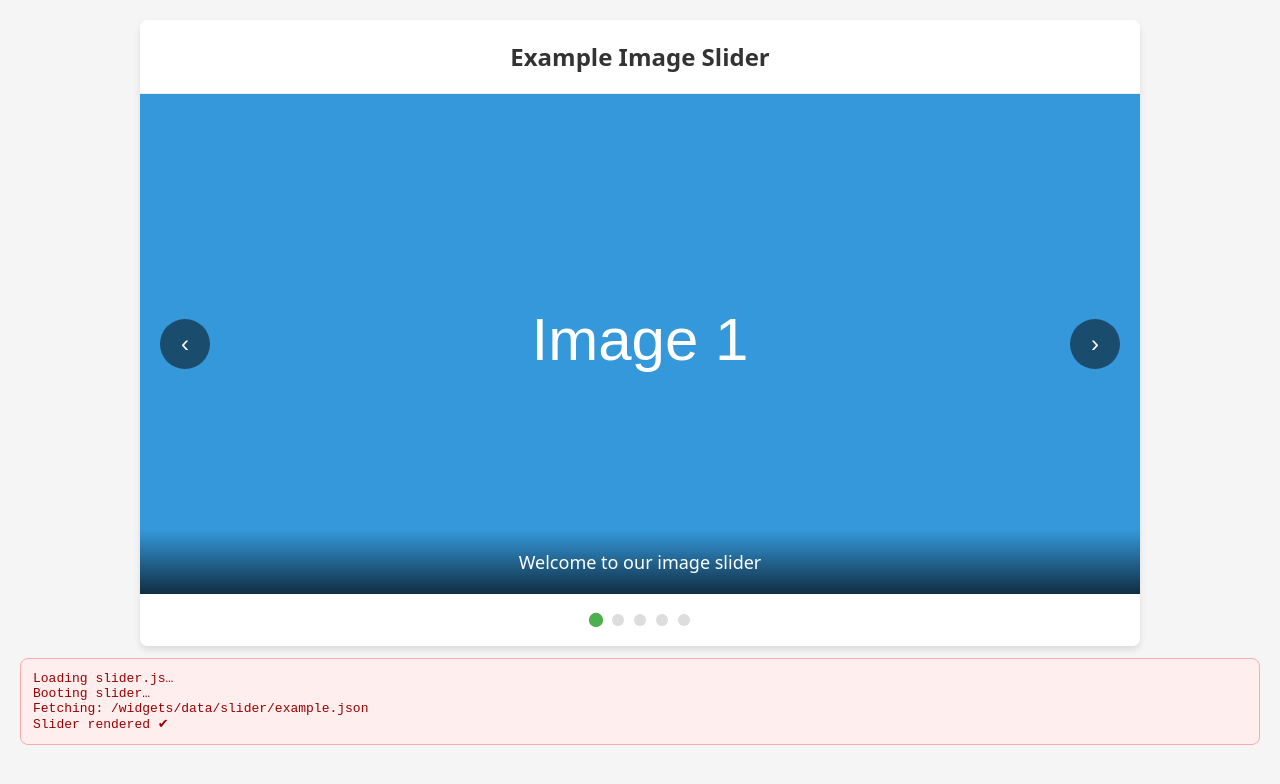
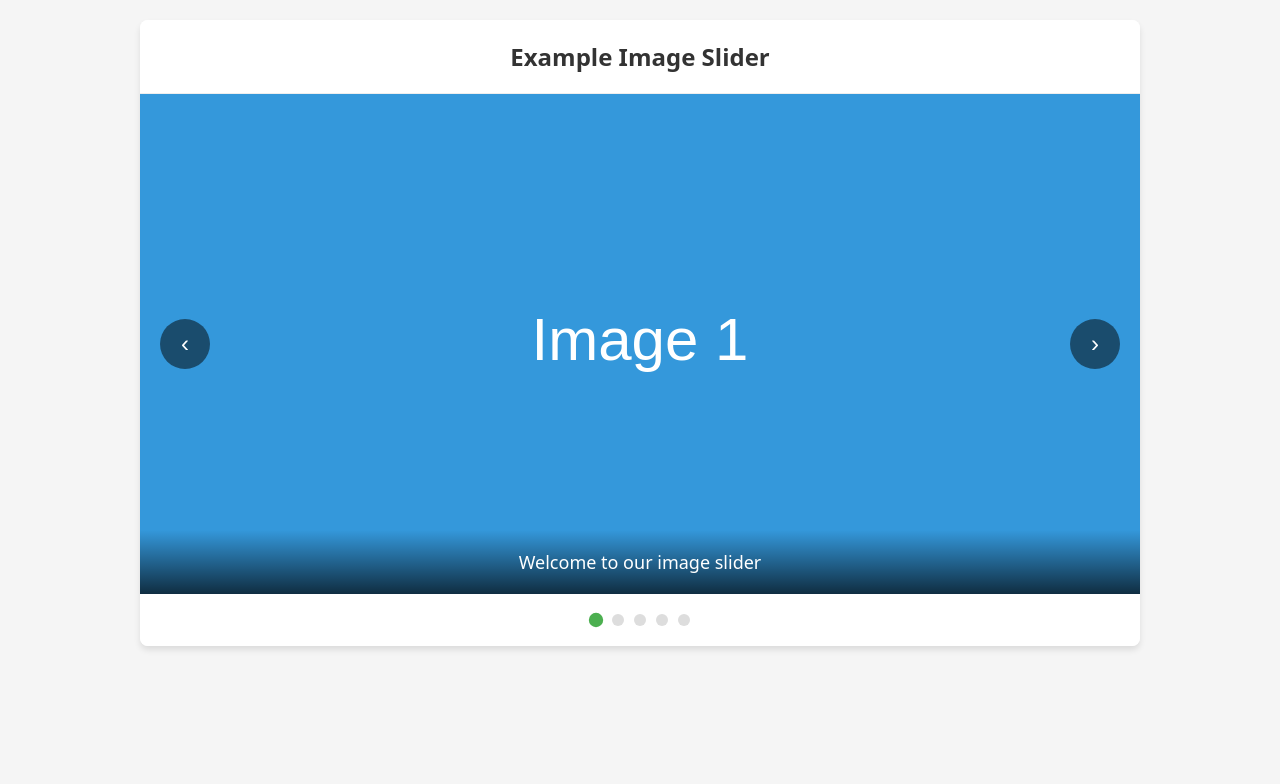
Before and after one commit to AlexMoon89/widgets-notion, a plain HTML site: page widgets/slider/index.html in a window 1280 px wide. Drawn offline with Linux system fonts and the light colour scheme; files whose address does not match are found by name.

Commit message:
Remove diagnostic overlay from slider HTML
Removed error diagnostic overlay and loading script.

```diff
--- a/widgets/slider/index.html
+++ b/widgets/slider/index.html
@@ -25,29 +25,9 @@
     .slider-dot.active{background:#4CAF50;transform:scale(1.2)}
     .slider-dot:focus{outline:2px solid #4CAF50;outline-offset:2px}
   </style>
-
-  <!-- Visible error/diagnostic overlay -->
-  <script>
-    (function(){
-      function show(msg){
-        const box=document.getElementById('diag')||document.body.appendChild(Object.assign(document.createElement('pre'),{
-          id:'diag',style:'white-space:pre-wrap;background:#fee;border:1px solid #faa;color:#900;padding:12px;margin:12px 0;border-radius:8px'
-        }));
-        box.textContent += (box.textContent?'\n':'') + msg;
-      }
-      window.addEventListener('error', e => show('JS error: ' + (e.message||e.type)));
-      window.addEventListener('unhandledrejection', e => show('Unhandled promise: ' + (e.reason && (e.reason.message||e.reason)) ));
-      window.__showDiag = show;
-    })();
-  </script>
 </head>
 <body>
   <div id="slider-root">Booting…</div>
-
-  <!-- Load the logic (cache-busted) -->
-  <script>
-    window.__showDiag('Loading slider.js…');
-  </script>
   <script src="./slider.js?v=20251105"></script>
 </body>
 </html>
```
